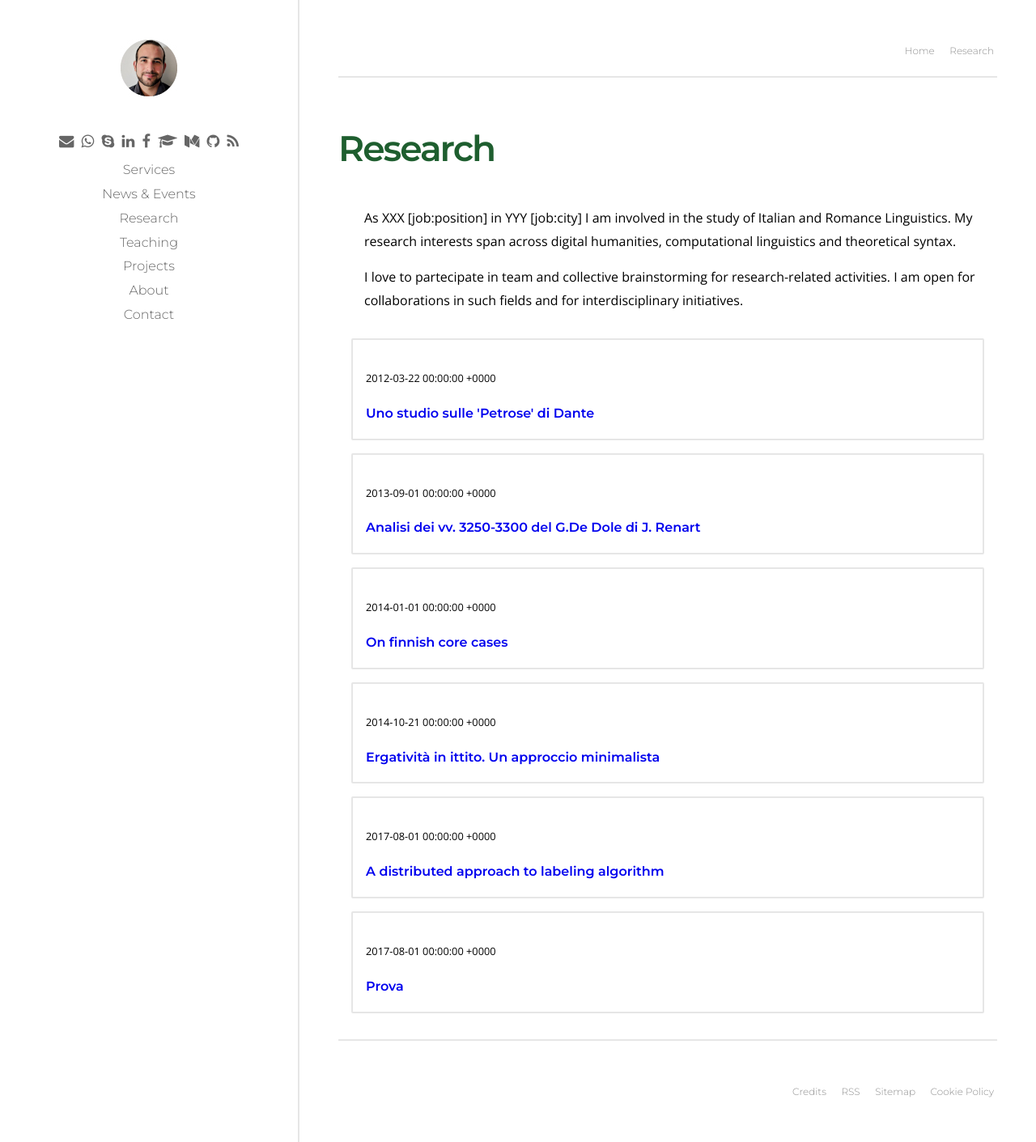
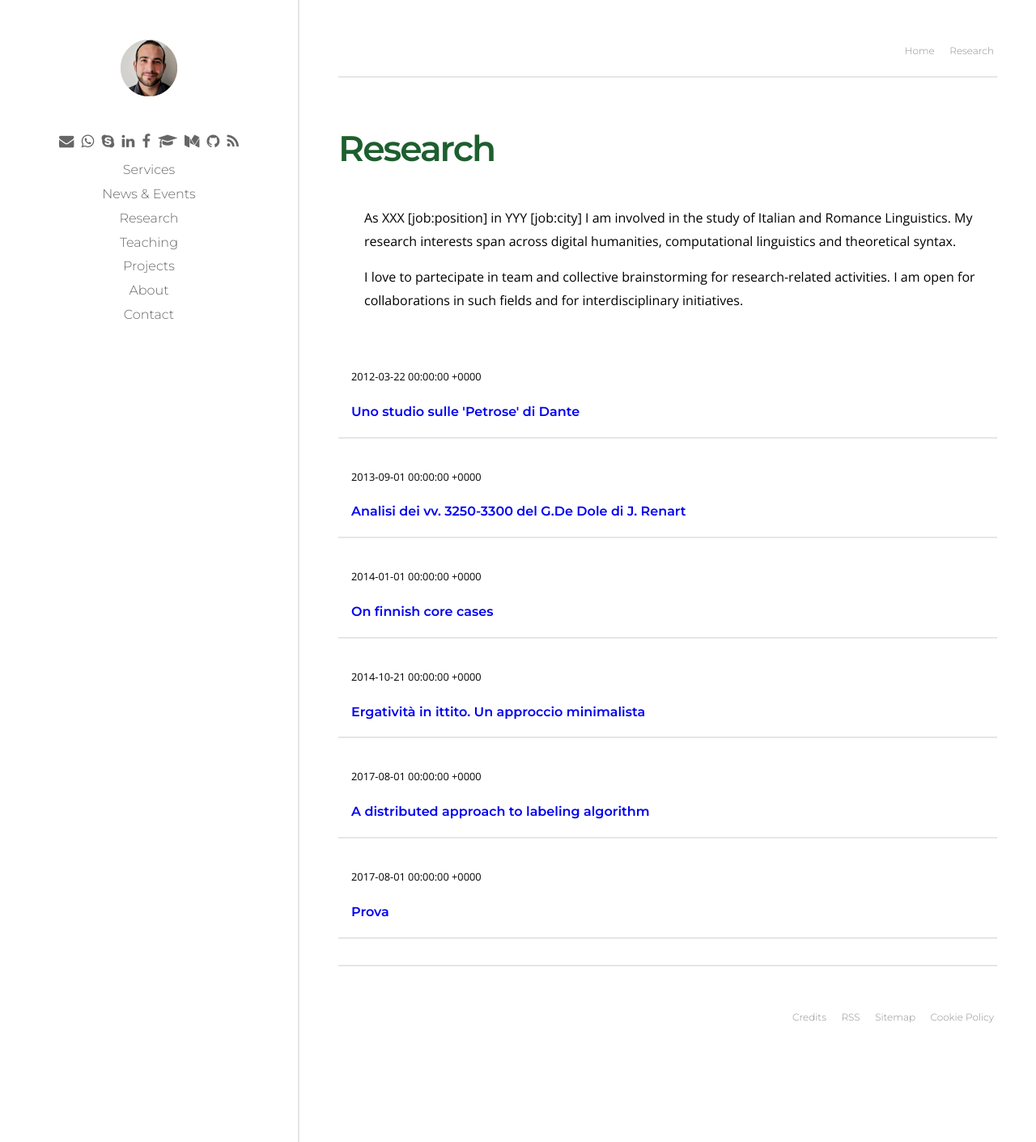
Before and after one commit to p-marco/p-marco.github.io, a Jekyll site: the page built from research.md, in a window 1280 px wide. Shown: the whole page at 81% size. Built offline with Jekyll 4.4.1, drawn with Linux system fonts in a browser that asks for light colours; our own code applies the rules of GitHub Pages for plain Markdown files.

Commit message:
default layout test

```diff
--- a/_includes/collection.html
+++ b/_includes/collection.html
@@ -14,6 +14,6 @@
 </ul>
 
 <style>
-.grid-item { padding:1em; margin:1em; border-radius:2px; border: 2px solid #e6e6e6; }
+.grid-item { padding:1em;  border-bottom: 2px solid #e6e6e6; }
 
 </style>
```
